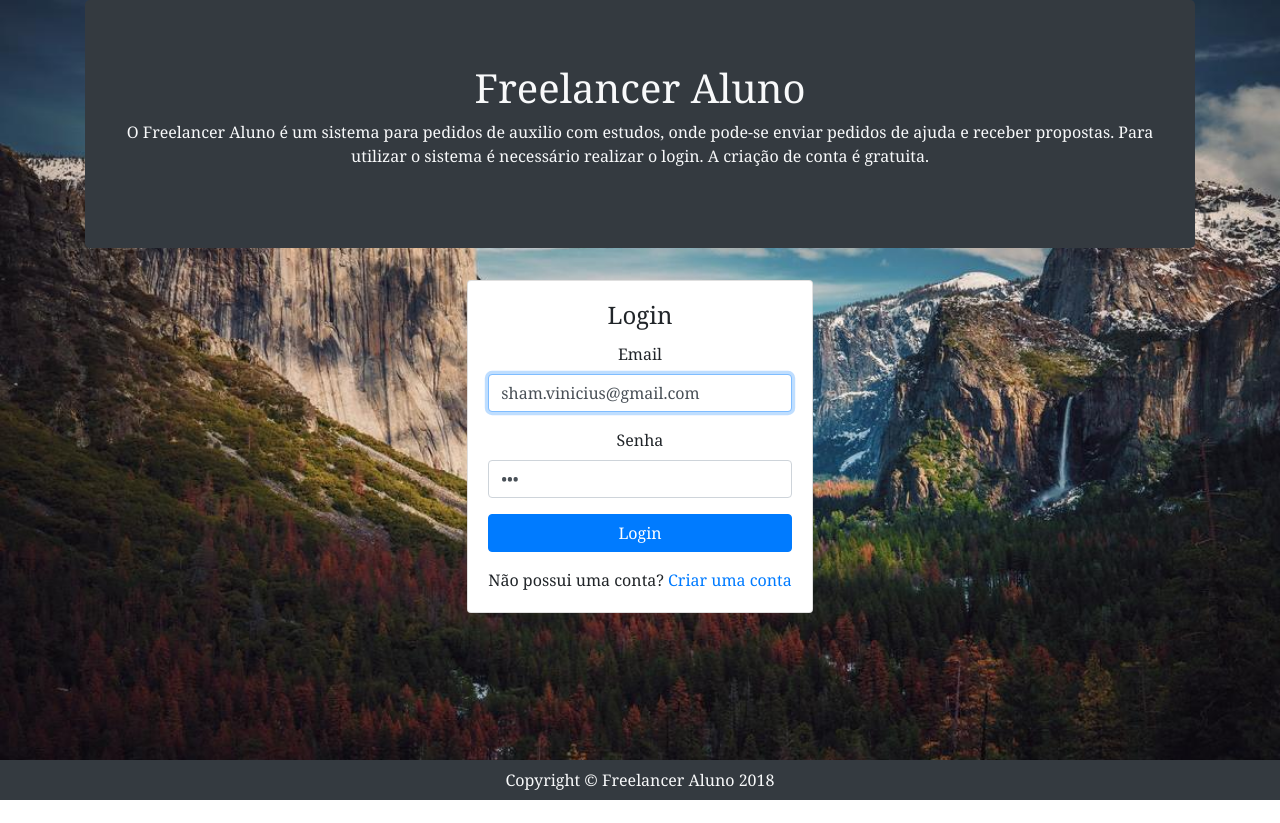
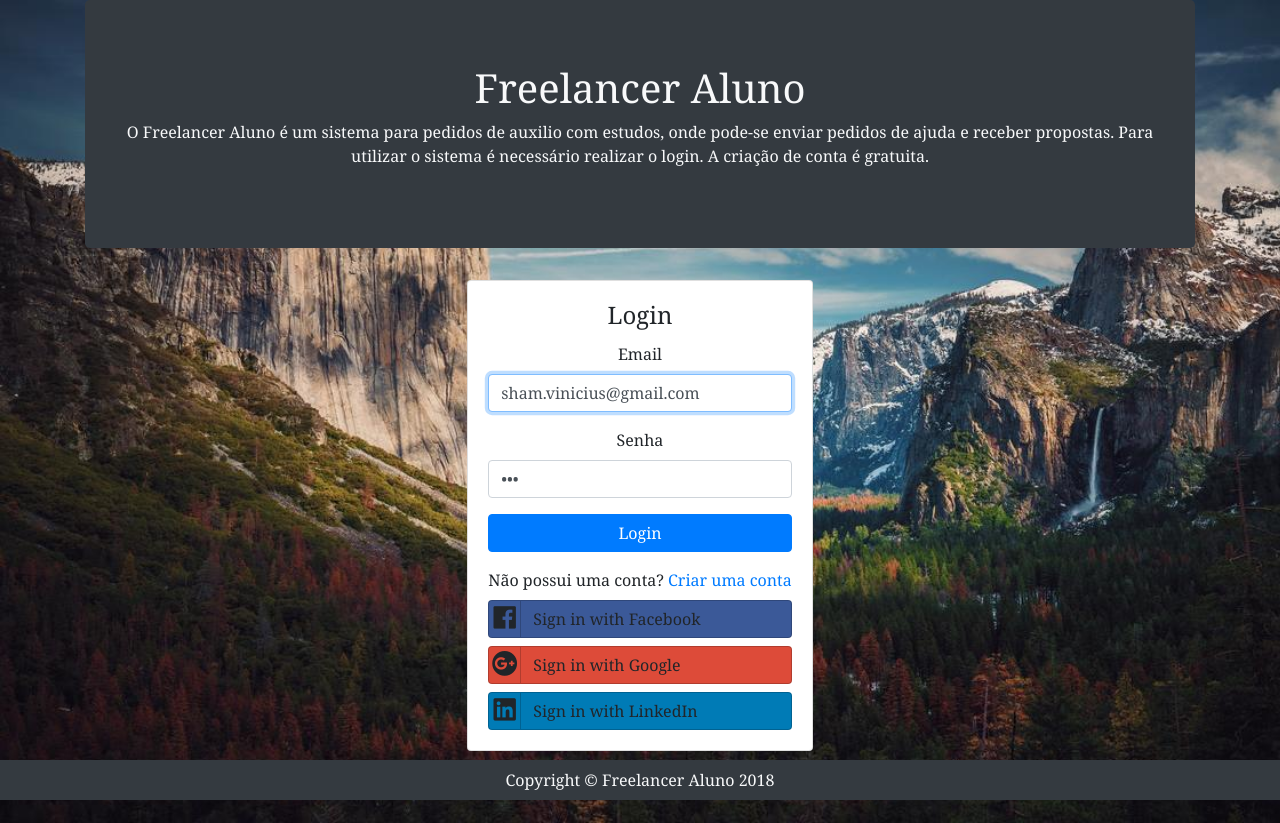
Before and after one commit to skatesham/freelancer-aluno, an Angular app: page / in a window 1280 px wide. Before the commit the page ends 800 px from the top, so only its background shows below. Built offline with nearby package versions, Linux system fonts and the light colour scheme.

Commit message:
Configuração SSL e cert e key

```diff
--- a/angular.json
+++ b/angular.json
@@ -8,7 +8,11 @@
       "sourceRoot": "src",
       "projectType": "application",
       "prefix": "app",
-      "schematics": {},
+      "schematics": {
+        "@schematics/angular:component": {
+          "styleext": "scss"
+        }
+      },
       "architect": {
         "build": {
           "builder": "@angular-devkit/build-angular:browser",
@@ -23,7 +27,7 @@
               "src/assets"
             ],
             "styles": [
-              "src/styles.css"
+              "src/styles.scss"
             ],
             "scripts": []
           },
@@ -50,7 +54,9 @@
         "serve": {
           "builder": "@angular-devkit/build-angular:dev-server",
           "options": {
-            "browserTarget": "freelancer-aluno:build"
+            "browserTarget": "freelancer-aluno:build",
+            "sslKey": "ssl/server.key",
+            "sslCert": "ssl/server.cert"
           },
           "configurations": {
             "production": {
--- a/src/app/guards/auth-guard.service.ts
+++ b/src/app/guards/auth-guard.service.ts
@@ -14,13 +14,14 @@ export class AuthGuardService implements CanActivate{
   }
 
   canActivate() : boolean{
-    console.log(this.usuario.nick);
+    //console.log(this.usuario.nick);
     if(this.usuario == null){
       this.router.navigate(['/']);
-      console.log("Não Autenticado");
+      alert("Não Autenticado");
+      //console.log("Não Autenticado");
       return false;
     }
-    console.log("Autenticado");
+    //console.log("Autenticado");
     return true;
   }
 }
--- a/src/app/login/login.component.html
+++ b/src/app/login/login.component.html
@@ -48,6 +48,17 @@
                 Não possui uma conta? <a routerLink='/cadastro'>Criar uma conta</a>
               </div>
             </div>
+            <div class="social mt-2">
+              <a class="btn btn-block btn-social btn-facebook">
+                <i class="fab fa-facebook"></i> Sign in with Facebook
+              </a>
+              <a class="btn btn-block btn-social btn-google-plus">
+                <i class="fab fa-google-plus"></i> Sign in with Google
+              </a>
+              <a class="btn btn-block btn-social btn-linkedin">
+                <i class="fab fa-linkedin"></i> Sign in with LinkedIn
+              </a>
+            </div>
           </div>
         </div>
       </div>
--- a/src/app/meuspedidos/meuspedidos.component.html
+++ b/src/app/meuspedidos/meuspedidos.component.html
@@ -7,7 +7,7 @@
   </div>
   <ngb-accordion [closeOthers]="true" activeIds="static-1">
     <ngb-panel *ngFor="let pedido of pedidos" title="{{pedido.titulo}}">
-      <ng-template ngbPanelContent style="background-color: red;">
+      <ng-template ngbPanelContent>
         <ul class="list-group">
           <li class="list-group-item"><strong>Disciplina:</strong> {{ pedido.disciplina }}</li>
           <li class="list-group-item"><strong>Descrição:</strong> {{ pedido.descricao }}</li>
--- a/src/styles.css
+++ /dev/null
@@ -1,14 +0,0 @@
-/* You can add global styles to this file, and also import other style files */
-
-html, body{
-    font-family: Cambria, Cochin, Georgia, Times, 'Times New Roman', serif;
-    height: 100%;
-}
-
-body{
-    background-image: url('assets/background.jpg');
-    -webkit-background-size: cover;
-    -moz-background-size: cover;
-    -o-background-size: cover;
-    background-size: cover;
-}
--- /dev/null
+++ b/src/styles.scss
@@ -0,0 +1,41 @@
+/* You can add global styles to this file, and also import other style files */
+
+html, body{
+    font-family: Cambria, Cochin, Georgia, Times, 'Times New Roman', serif;
+}
+
+body{
+    background-image: url('assets/background.jpg');
+    -webkit-background-size: cover;
+    -moz-background-size: cover;
+    -o-background-size: cover;
+    background-size: cover;
+    height: 100%;
+}
+
+// SOCIAL MEDIA BUTTONS
+
+.btn-social{position:relative;padding-left:44px;text-align:left;white-space:nowrap;overflow:hidden;text-overflow:ellipsis}.btn-social :first-child{position:absolute;left:0;top:0;bottom:0;width:32px;line-height:34px;font-size:1.6em;text-align:center;border-right:1px solid rgba(0,0,0,0.2)}
+.btn-social.btn-lg{padding-left:61px}.btn-social.btn-lg :first-child{line-height:45px;width:45px;font-size:1.8em}
+.btn-social.btn-sm{padding-left:38px}.btn-social.btn-sm :first-child{line-height:28px;width:28px;font-size:1.4em}
+.btn-social.btn-xs{padding-left:30px}.btn-social.btn-xs :first-child{line-height:20px;width:20px;font-size:1.2em}
+.btn-social-icon{position:relative;padding-left:44px;text-align:left;white-space:nowrap;overflow:hidden;text-overflow:ellipsis;height:34px;width:34px;padding-left:0;padding-right:0}.btn-social-icon :first-child{position:absolute;left:0;top:0;bottom:0;width:32px;line-height:34px;font-size:1.6em;text-align:center;border-right:1px solid rgba(0,0,0,0.2)}
+.btn-social-icon.btn-lg{padding-left:61px}.btn-social-icon.btn-lg :first-child{line-height:45px;width:45px;font-size:1.8em}
+.btn-social-icon.btn-sm{padding-left:38px}.btn-social-icon.btn-sm :first-child{line-height:28px;width:28px;font-size:1.4em}
+.btn-social-icon.btn-xs{padding-left:30px}.btn-social-icon.btn-xs :first-child{line-height:20px;width:20px;font-size:1.2em}
+.btn-social-icon :first-child{border:none;text-align:center;width:100% !important}
+.btn-social-icon.btn-lg{height:45px;width:45px;padding-left:0;padding-right:0}
+.btn-social-icon.btn-sm{height:30px;width:30px;padding-left:0;padding-right:0}
+.btn-social-icon.btn-xs{height:22px;width:22px;padding-left:0;padding-right:0}
+
+.btn-facebook{color:#fff;background-color:#3b5998;border-color:rgba(0,0,0,0.2)}.btn-facebook:hover,.btn-facebook:focus,.btn-facebook:active,.btn-facebook.active,.open .dropdown-toggle.btn-facebook{color:#fff;background-color:#30487b;border-color:rgba(0,0,0,0.2)}
+.btn-facebook:active,.btn-facebook.active,.open .dropdown-toggle.btn-facebook{background-image:none}
+.btn-facebook.disabled,.btn-facebook[disabled],fieldset[disabled] .btn-facebook,.btn-facebook.disabled:hover,.btn-facebook[disabled]:hover,fieldset[disabled] .btn-facebook:hover,.btn-facebook.disabled:focus,.btn-facebook[disabled]:focus,fieldset[disabled] .btn-facebook:focus,.btn-facebook.disabled:active,.btn-facebook[disabled]:active,fieldset[disabled] .btn-facebook:active,.btn-facebook.disabled.active,.btn-facebook[disabled].active,fieldset[disabled] .btn-facebook.active{background-color:#3b5998;border-color:rgba(0,0,0,0.2)}
+
+.btn-google-plus{color:#fff;background-color:#dd4b39;border-color:rgba(0,0,0,0.2)}.btn-google-plus:hover,.btn-google-plus:focus,.btn-google-plus:active,.btn-google-plus.active,.open .dropdown-toggle.btn-google-plus{color:#fff;background-color:#ca3523;border-color:rgba(0,0,0,0.2)}
+.btn-google-plus:active,.btn-google-plus.active,.open .dropdown-toggle.btn-google-plus{background-image:none}
+.btn-google-plus.disabled,.btn-google-plus[disabled],fieldset[disabled] .btn-google-plus,.btn-google-plus.disabled:hover,.btn-google-plus[disabled]:hover,fieldset[disabled] .btn-google-plus:hover,.btn-google-plus.disabled:focus,.btn-google-plus[disabled]:focus,fieldset[disabled] .btn-google-plus:focus,.btn-google-plus.disabled:active,.btn-google-plus[disabled]:active,fieldset[disabled] .btn-google-plus:active,.btn-google-plus.disabled.active,.btn-google-plus[disabled].active,fieldset[disabled] .btn-google-plus.active{background-color:#dd4b39;border-color:rgba(0,0,0,0.2)}
+
+.btn-linkedin{color:#fff;background-color:#007bb6;border-color:rgba(0,0,0,0.2)}.btn-linkedin:hover,.btn-linkedin:focus,.btn-linkedin:active,.btn-linkedin.active,.open .dropdown-toggle.btn-linkedin{color:#fff;background-color:#005f8d;border-color:rgba(0,0,0,0.2)}
+.btn-linkedin:active,.btn-linkedin.active,.open .dropdown-toggle.btn-linkedin{background-image:none}
+.btn-linkedin.disabled,.btn-linkedin[disabled],fieldset[disabled] .btn-linkedin,.btn-linkedin.disabled:hover,.btn-linkedin[disabled]:hover,fieldset[disabled] .btn-linkedin:hover,.btn-linkedin.disabled:focus,.btn-linkedin[disabled]:focus,fieldset[disabled] .btn-linkedin:focus,.btn-linkedin.disabled:active,.btn-linkedin[disabled]:active,fieldset[disabled] .btn-linkedin:active,.btn-linkedin.disabled.active,.btn-linkedin[disabled].active,fieldset[disabled] .btn-linkedin.active{background-color:#007bb6;border-color:rgba(0,0,0,0.2)}
```
Also changed, not shown: 2 other files (tests, documents, lock files or other folders).
